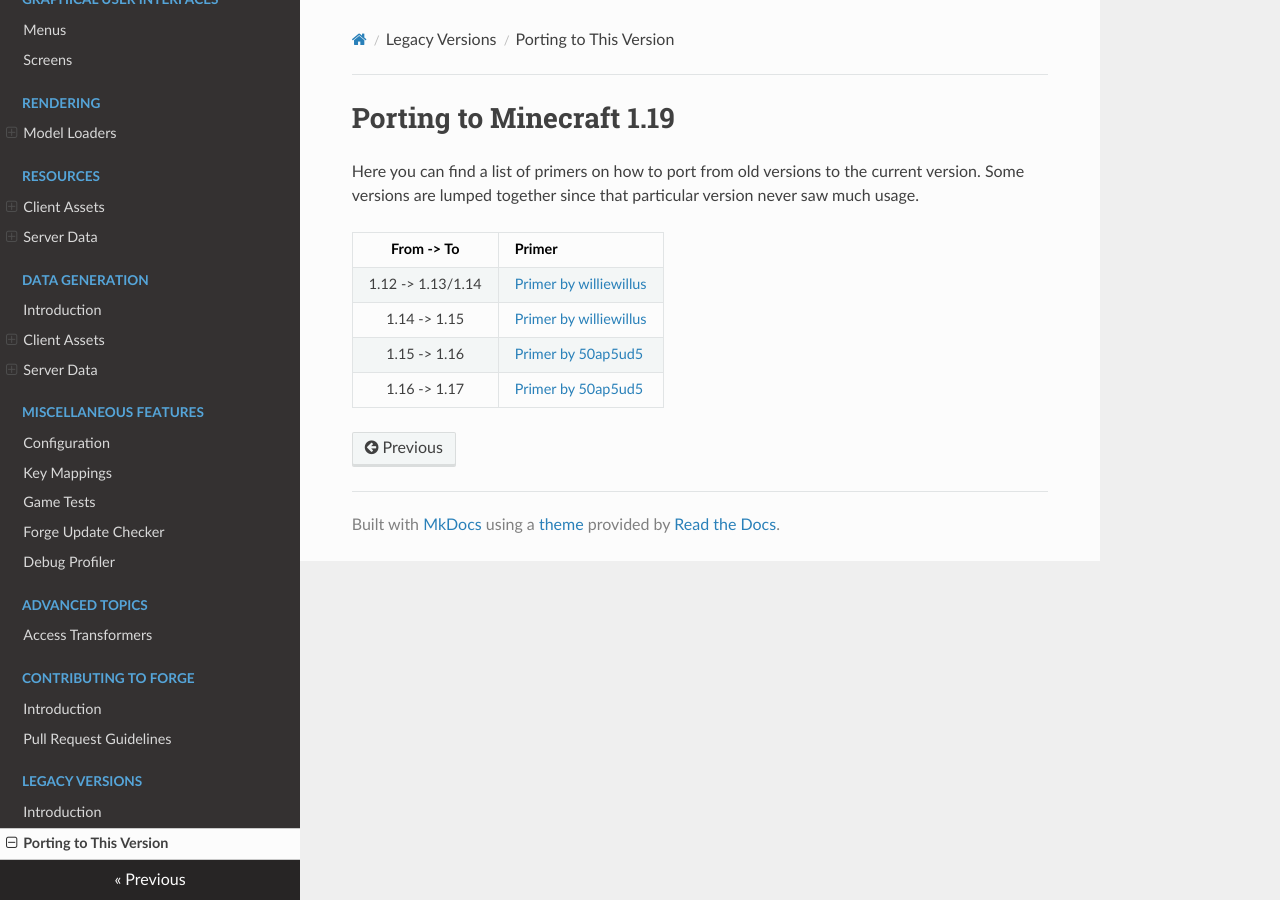
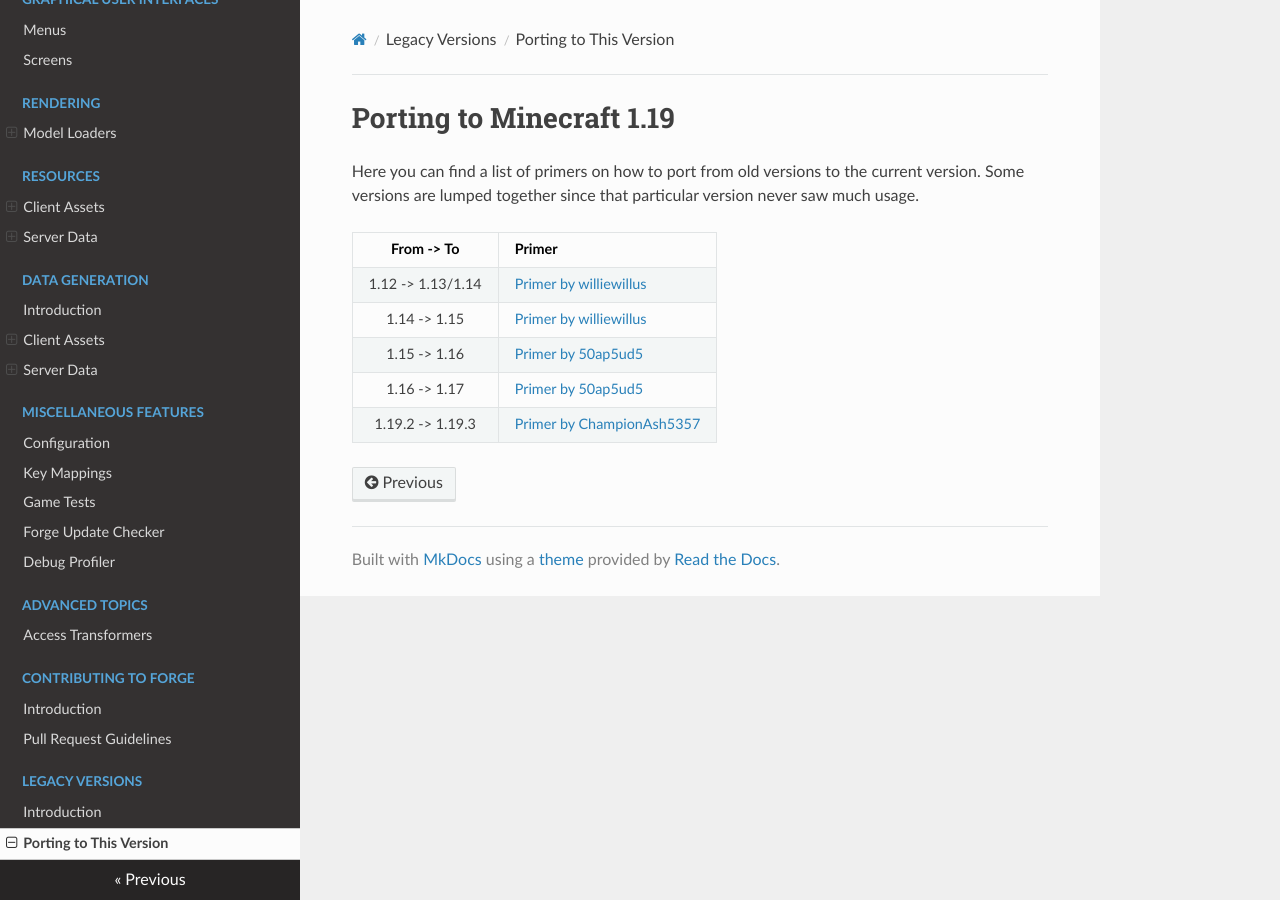
Before and after one commit to MinecraftForge/Documentation, an MkDocs documentation site: the page built from docs/legacy/porting.md, in a window 1280 px wide. Built offline with MkDocs 1.6.1, drawn with Linux system fonts in a browser that asks for light colours; nearby versions of some CDN libraries.

Commit message:
Add 1.19.3 porting primer

```diff
--- a/docs/legacy/porting.md
+++ b/docs/legacy/porting.md
@@ -3,14 +3,16 @@ Porting to Minecraft 1.19
 
 Here you can find a list of primers on how to port from old versions to the current version. Some versions are lumped together since that particular version never saw much usage.
 
-|    From -> To     |               Primer               |
-|:-----------------:|:-----------------------------------|
-| 1.12 -> 1.13/1.14 | [Primer by williewillus][112to114] |
-| 1.14 -> 1.15      | [Primer by williewillus][114to115] |
-| 1.15 -> 1.16      | [Primer by 50ap5ud5][115to116]     |
-| 1.16 -> 1.17      | [Primer by 50ap5ud5][116to117]     |
+|    From -> To     |               Primer                    |
+|:-----------------:|:----------------------------------------|
+| 1.12 -> 1.13/1.14 | [Primer by williewillus][112to114]      |
+| 1.14 -> 1.15      | [Primer by williewillus][114to115]      |
+| 1.15 -> 1.16      | [Primer by 50ap5ud5][115to116]          |
+| 1.16 -> 1.17      | [Primer by 50ap5ud5][116to117]          |
+| 1.19.2 -> 1.19.3  | [Primer by ChampionAsh5357][1192to1193] |
 
 [112to114]: https://gist.github.com/williewillus/353c872bcf1a6ace9921189f6100d09a
 [114to115]: https://gist.github.com/williewillus/30d7e3f775fe93c503bddf054ef3f93e
 [115to116]: https://gist.github.com/50ap5ud5/f4e70f0e8faeddcfde6b4b1df70f83b8
 [116to117]: https://gist.github.com/50ap5ud5/beebcf056cbdd3c922cc8993689428f4
+[1192to1193]: https://gist.github.com/ChampionAsh5357/c21724bafbc630da2ed8899fe0c1d226
```
